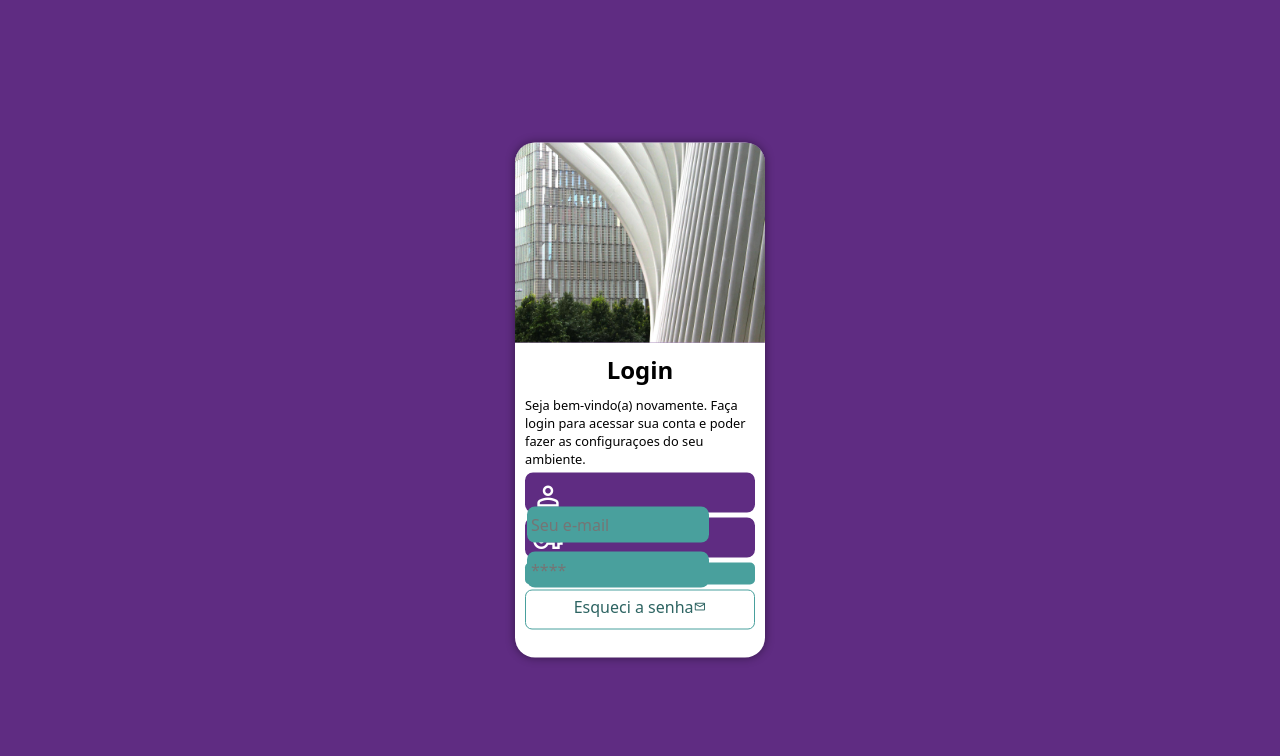
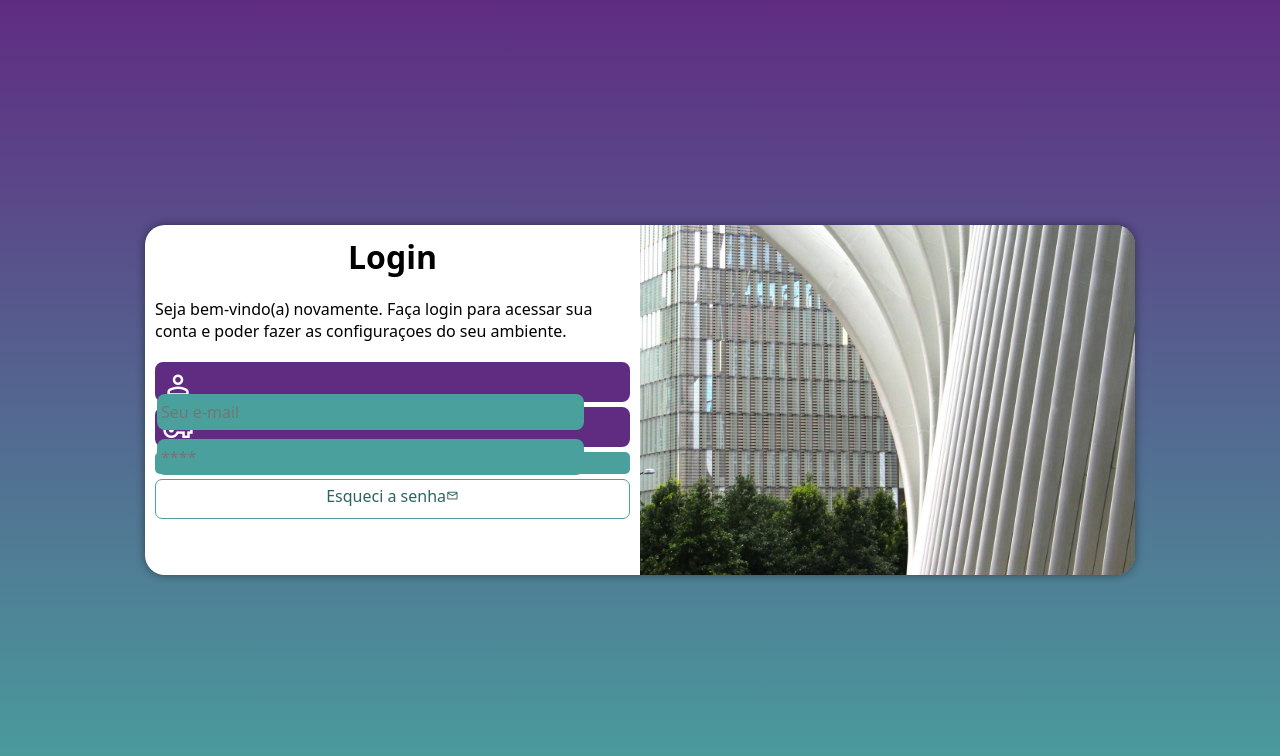
Before and after one commit to oDeivison/projeto-login, a PHP site: page / in a window 1280 px wide. Shown: the top 756 px of the page. Run offline with PHP 8.4, Linux system fonts and the light colour scheme.

Commit message:
arrumando erros de designe

```diff
--- a/estilos/media-query.css
+++ b/estilos/media-query.css
@@ -1,6 +1,6 @@
 @charset "UTF-8";
 
-@media  screen and (min-widht: 768px) and (max-widht: 992px) {
+@media  screen and (min-width: 768px) and (max-width: 992px){
 
     body{
         background-image: linear-gradient(to top, #49a09d, #5f2c82);
@@ -22,7 +22,7 @@
     }
 }
 
-@media screen and ( min-widht: 992px) {
+@media screen and (min-width: 992px){
 
     body{
         background-image: linear-gradient(to top, #49a09d, #5f2c82);
--- a/estilos/style.css
+++ b/estilos/style.css
@@ -94,7 +94,7 @@ div.campo > input{
     border: 0px;
     border-radius: 8px;
     padding: 4px;
-    transform: translateY(-10px);
+    transform: translateY(-12px);
 }
 
 div.campo > input:focus-within{
--- a/index.html
+++ b/index.html
@@ -20,7 +20,7 @@
                 <form action="login.php" method="post" autocomplete="on">
                     <div class="campo">
                         <span class="material-symbols-outlined">person</span>
-                        <input type="email" name="login" id="ilogin" placeholder="Seu e-mail" autocomplete="email" required maxlength="30">
+                        <input type="email" name="login" id="ilogin" placeholder="Seu e-mail" autocomplete="email" required>
                         <label for="ilogin">Login</label>
                     </div>
 
```
